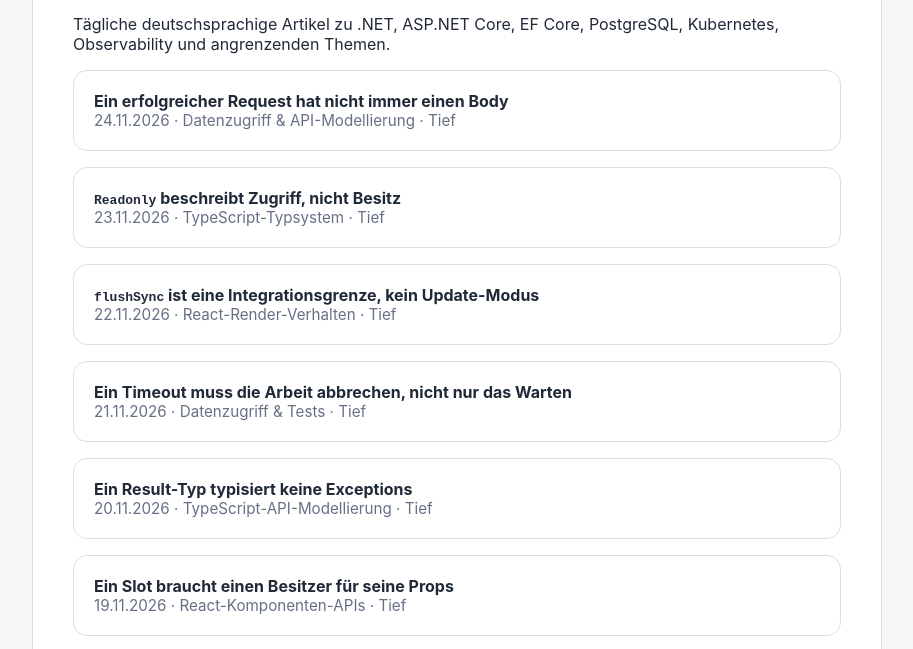
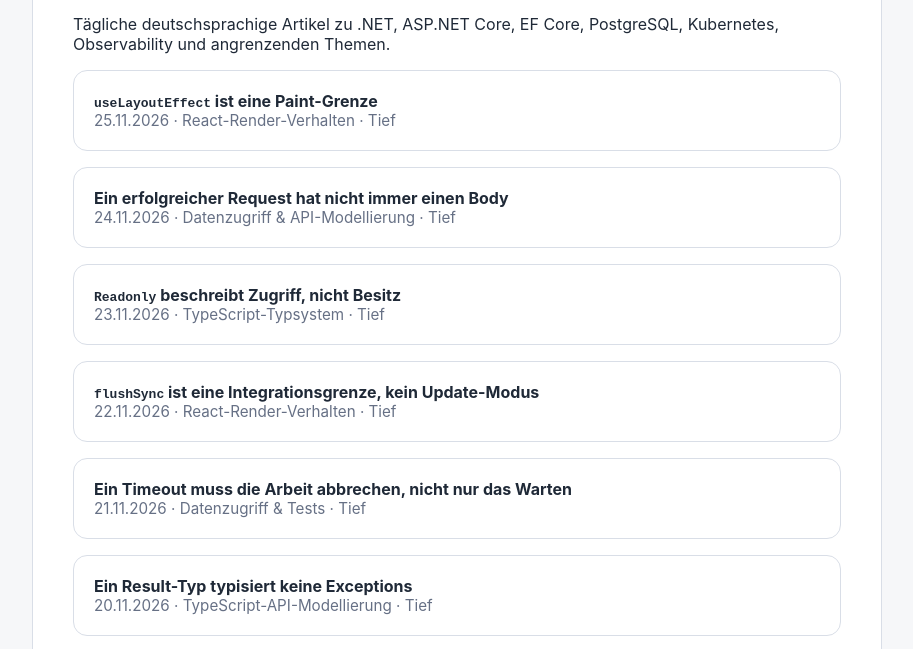
Before and after one commit to Albatros128/tech-artikel, a plain HTML site: page index.html in a window 1280 px wide. Shown: the part 135-784 px from the top of the page, without its empty margins (183-1096 px from the left). Drawn offline with Linux system fonts and the light colour scheme.

Commit message:
Index React paint boundary article

```diff
--- a/index.html
+++ b/index.html
@@ -13,6 +13,11 @@
 <body><main>
 <h1>Tech-Artikel</h1>
 <p>Tägliche deutschsprachige Artikel zu .NET, ASP.NET Core, EF Core, PostgreSQL, Kubernetes, Observability und angrenzenden Themen.</p>
+
+<a class="card" href="react-typescript-2026-11-25-layout-effect-ist-eine-paint-grenze.html" style="margin-bottom:16px">
+<strong><code>useLayoutEffect</code> ist eine Paint-Grenze</strong>
+<div class="meta">25.11.2026 · React-Render-Verhalten · Tief</div>
+</a>
 
 <a class="card" href="react-typescript-2026-11-24-erfolg-hat-nicht-immer-einen-body.html" style="margin-bottom:16px">
 <strong>Ein erfolgreicher Request hat nicht immer einen Body</strong>
```
